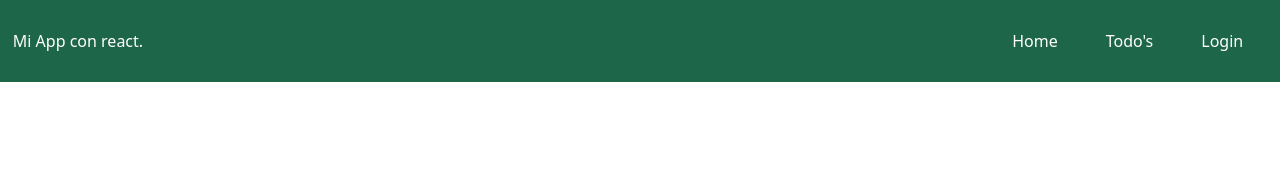
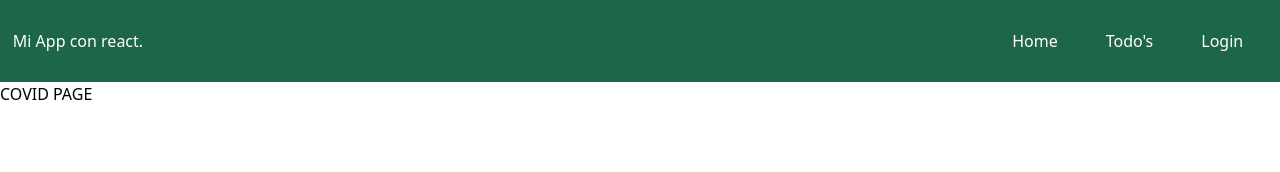
Before and after one commit to ArielMejia01/loginapp, a React (Create React App) app: page /covid in a window 1280 px wide. Shown: the top 172 px of the page. Built offline with nearby package versions, Linux system fonts and the light colour scheme; no server answers.

Commit message:
Petición a la Api para mostrar en consola

```diff
--- a/src/App.js
+++ b/src/App.js
@@ -4,6 +4,7 @@ import BrandHeader from './components/BrandHeader/BrandHeader';
 import Login from './components/Pages/Login';
 import Home from './components/Pages/Home';
 import Todo from './components/Pages/TodoApp/Todo';
+import Covid from './components/Pages/Covid/Covid';
 
 
 //incorporando elementos de react router los cuales nos
@@ -29,6 +30,9 @@ function App() {
           <Route path="/login" exact>
             <Login></Login>
           </Route>
+          <Route path="/covid" exact>
+            <Covid></Covid>
+          </Route>
         </Switch>
       </section>
     </Router>
--- /dev/null
+++ b/src/components/Pages/Covid/Covid.js
@@ -0,0 +1,29 @@
+import {useEffect} from 'react';
+
+import getCountryCodeTotal from './CovidApi';
+
+function Covid (){
+
+  useEffect(
+    function(){
+      getCountryCodeTotal(
+        (err, data)=>{
+          if(err){
+            console.log(err);
+          } else {
+            console.log(data);
+          }
+        }
+      )
+    }
+    ,[]
+  );
+
+
+  return (
+    <h1>COVID PAGE</h1>
+  );
+}
+
+
+export default Covid;
--- a/src/components/Pages/Covid/CovidApi.js
+++ b/src/components/Pages/Covid/CovidApi.js
@@ -10,7 +10,7 @@ const options = {
   }
 };
 
-export default getCountryCodeTotal = (handler)=>{
+export default (handler)=>{
 
   axios.request(options).then(function (response) {
     console.log(response.data);
```
